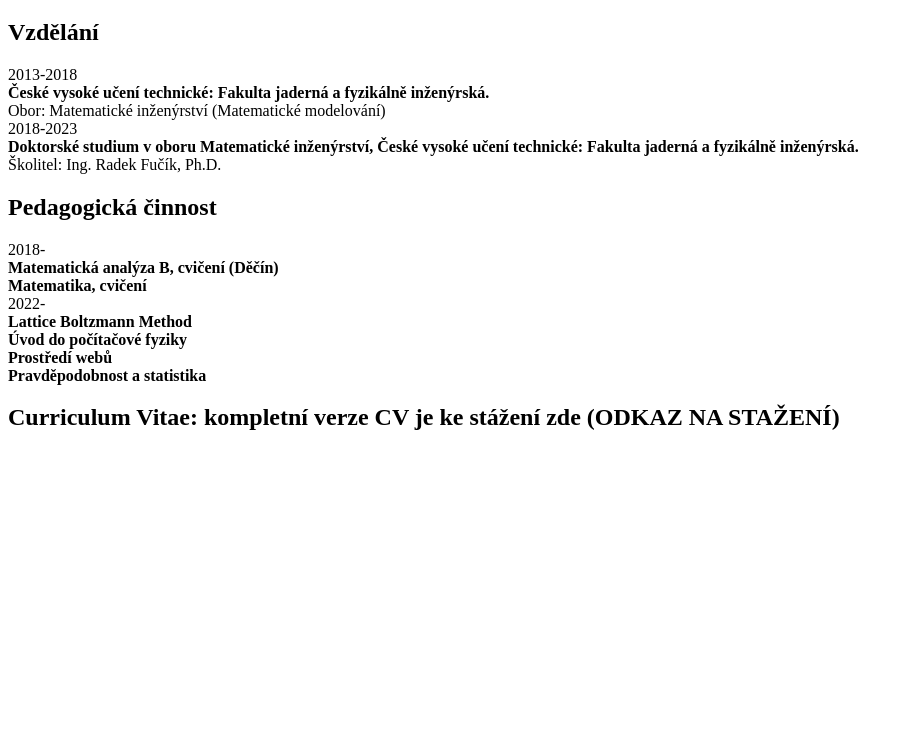
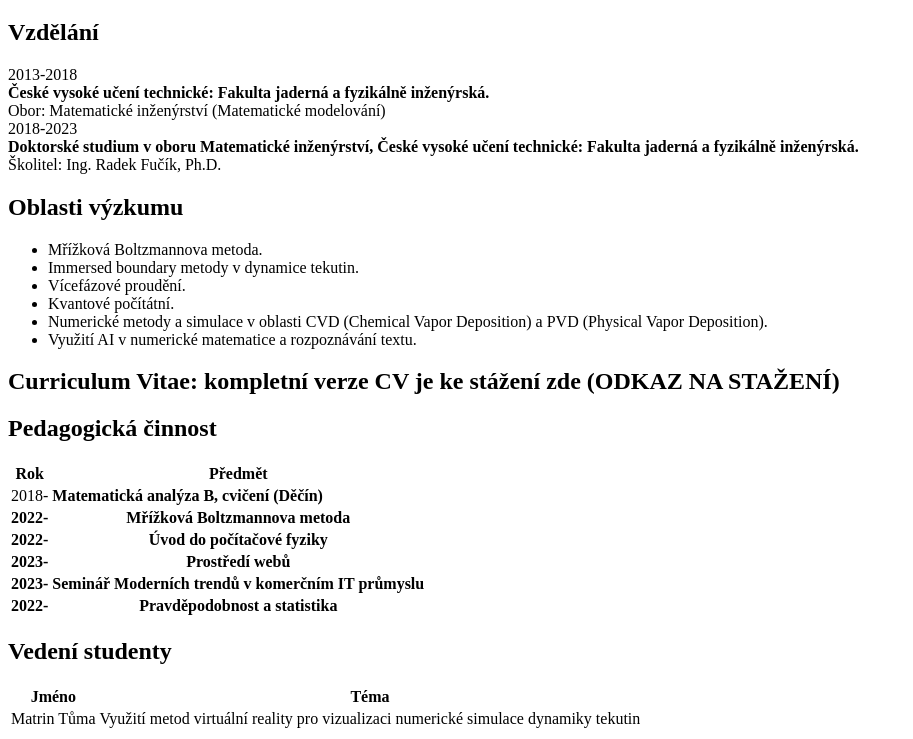
Before and after one commit to gulierus/weweweb, a plain HTML site: page O_mne.html in a window 1280 px wide. Shown: the part 566-1305 px from the top of the page, without its empty margins (0-913 px from the left). Before the commit the page ends 1017 px from the top, so only its background shows below. Drawn offline with Linux system fonts and the light colour scheme.

Commit message:
Update O_mne.html

```diff
--- a/O_mne.html
+++ b/O_mne.html
@@ -44,25 +44,62 @@
                                     </div>
                             </div>
 
-                        <h2>Pedagogická činnost</h2>
-                                    <div class="ped">
-                                    <div class="years">2018-</div>
-                                    <div class="details">
-                                    <strong>Matematická analýza B, cvičení (Děčín)</strong><br>
-                                    <strong>Matematika, cvičení</strong><br>
-                                    </div>
-                            </div>
-
-                                    <div class="ped">
-                                    <div class="years">2022-</div>
-                                    <div class="details">
-                                    <strong>Lattice Boltzmann Method</strong><br>
-                                    <strong>Úvod do počítačové fyziky</strong><br>
-                                    <strong>Prostředí webů</strong><br>
-                                    <strong>Pravděpodobnost a statistika</strong><br>
-                                    </div>
-                            </div>
-
+                        <h2>Oblasti výzkumu</h2>
+                                <ul>
+                                  <li>Mřížková Boltzmannova metoda.</li>
+                                  <li>Immersed boundary metody v dynamice tekutin.</li>
+                                  <li>Vícefázové proudění.</li>
+                                  <li>Kvantové počítátní.</li>
+                                  <li>Numerické metody a simulace v oblasti CVD (Chemical Vapor Deposition) a PVD (Physical Vapor Deposition).</li>
+                                  <li>Využití AI v numerické matematice a rozpoznávání textu.</li>
+                                </ul>
 
                         <h2>Curriculum Vitae: kompletní verze CV je ke stážení zde (ODKAZ NA STAŽENÍ) </h2>
+
+<!-- Další podsložka Pedagogicka cinnost -->
+
+<h1>Pedagogická činnost</h1>
+            <table>
+                        <tr>
+                                    <th>Rok</th>
+                                    <th>Předmět</th>
+                        </tr>
+                        <tr>
+                                    <td>2018-</td>
+                                    <td><strong>Matematická analýza B, cvičení (Děčín)</strong></td>
+                        </tr>
+                         <tr>
+                                    <th>2022-</th>
+                                    <th><strong>Mřížková Boltzmannova metoda</strong></th>
+                        </tr>
+                         <tr>
+                                    <th><strong>2022-</strong></th>
+                                    <th><strong>Úvod do počítačové fyziky</strong></th>
+                        </tr>
+                         <tr>
+                                    <th><strong>2023-</strong></th>
+                                    <th><strong>Prostředí webů</strong></th>
+                        </tr>
+                         <tr>
+                                    <th><strong>2023-</strong></th>
+                                    <th><strong>Seminář Moderních trendů v komerčním IT průmyslu</strong></th>
+                        </tr>
+                         <tr>
+                                    <th><strong>2022-</strong></th>
+                                    <th><strong>Pravděpodobnost a statistika</strong></th>
+                        </tr>
+
+            </table>
+                        <h2>Vedení studenty</h2>
+                        <table>
+                                    <tr>
+                                                <th>Jméno</th>
+                                                <th>Téma</th>
+                                    </tr>
+                                    <tr>
+                                                <td>Matrin Tůma</td>
+                                                <td>Využití metod virtuální reality pro vizualizaci numerické simulace dynamiky tekutin</td>
+                                    </tr>
+                        </table>
+
             </section>
```
